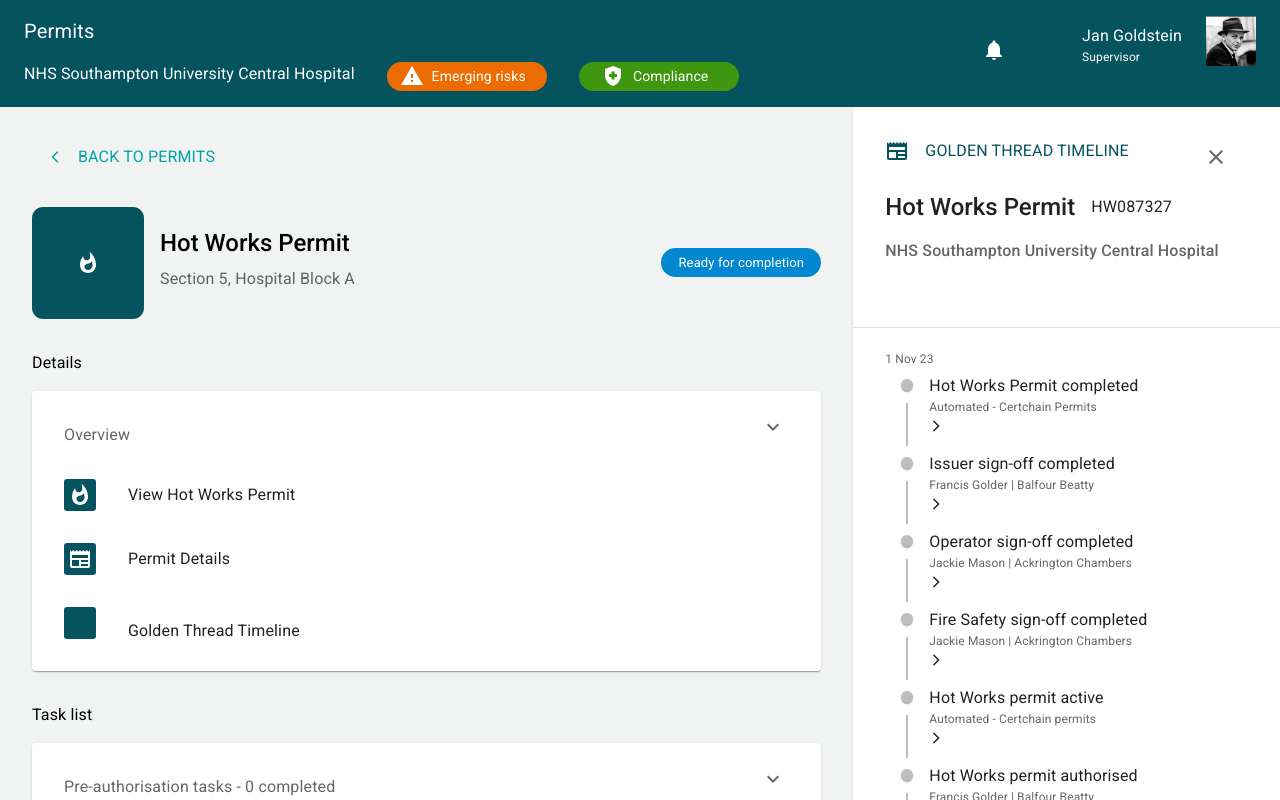
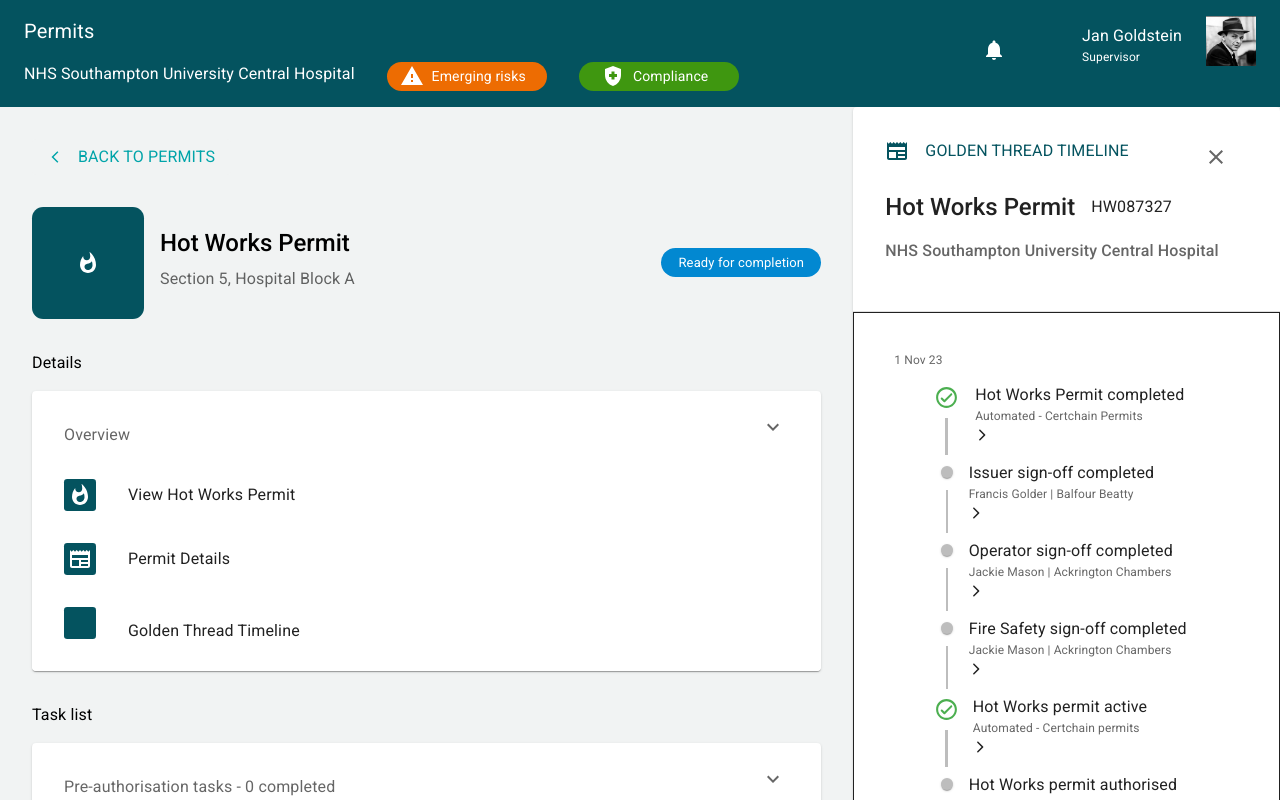
Before and after one commit to Catherinen29/skunkworks, a React (Create React App) app: page /permitoverviewcompleted in a window 1280 px wide. Both pictures are taken after a click on the button "Golden Thread Timeline". Shown: the top 800 px of the page. Built offline with nearby package versions, Linux system fonts and the light colour scheme.

Commit message:
Styling to icons in timeline.

```diff
--- a/src/components/PermitSignOff/GoldenThreadTimeline.js
+++ b/src/components/PermitSignOff/GoldenThreadTimeline.js
@@ -1,9 +1,10 @@
 import { Box, Button, Divider, List, ListItem, Typography } from "@mui/material";
+import { Timeline, TimelineConnector, TimelineContent, TimelineDot, TimelineItem, TimelineSeparator } from "@mui/lab";
 import NewspaperIcon from '@mui/icons-material/Newspaper';
 import CloseIcon from '@mui/icons-material/Close';
 import ArrowForwardIosRoundedIcon from '@mui/icons-material/ArrowForwardIosRounded';
-// import { Timeline } from "@mui/icons-material";
-import { Timeline, TimelineConnector, TimelineContent, TimelineDot, TimelineItem, TimelineSeparator } from "@mui/lab";
+import CheckCircleOutlineRoundedIcon from '@mui/icons-material/CheckCircleOutlineRounded';
+import { InstallMobile } from "@mui/icons-material";
 
 
 export default function GoldenThreadTimeline({setOpenGoldenTimeline}) {
@@ -16,7 +17,7 @@ return (
 <Box>
 
     {/* Title */}
-    <Box sx={{p: '2rem'}}>
+    <Box sx={{p: '2rem', pb: '1rem'}}>
         <Box sx={{display: 'flex', flexDirection: 'row', justifyContent: 'space-between'}}>
             <Box sx={{display: 'flex', flexDirection: 'row'}}>
                 <Box sx={{color: '#04535f'}}>
@@ -44,19 +45,19 @@ return (
 
         <Divider />
 
-    <Box sx={{my: '1rem'}}>
+    <Box sx={{border: 1}}>
 
 
     <Timeline>
 
     <Typography
-        sx={{fontSize: 12, color: 'rgba(0, 0, 0, 0.6)', ml: '1rem'}}>
+        sx={{fontSize: 12, color: 'rgba(0, 0, 0, 0.6)', mt: '1rem', mb: '0.5rem', mx: '1.5rem'}}>
         1 Nov 23</Typography>
 
-        <TimelineItem sx={{':before': {flex: 0}}}>
+        <TimelineItem sx={{ml: '-15rem'}}>
             <TimelineSeparator>
-                <TimelineDot />
-                <TimelineConnector />
+                <CheckCircleOutlineRoundedIcon sx={{fontSize: 25, my: '0.5rem', color: '#4caf50'}} />
+                <TimelineConnector sx={{width: '11%'}} />
             </TimelineSeparator>
                 <TimelineContent>
                     Hot Works Permit completed
@@ -65,7 +66,7 @@ return (
                 </TimelineContent>
         </TimelineItem>
 
-        <TimelineItem sx={{':before': {flex: 0}}}>
+        <TimelineItem sx={{ml: '-15rem'}}>
             <TimelineSeparator>
                 <TimelineDot />
                 <TimelineConnector />
@@ -77,7 +78,7 @@ return (
                 </TimelineContent>
         </TimelineItem>
 
-        <TimelineItem sx={{':before': {flex: 0}}}>
+        <TimelineItem sx={{ml: '-15rem'}}>
             <TimelineSeparator>
                 <TimelineDot />
                 <TimelineConnector />
@@ -89,7 +90,7 @@ return (
                 </TimelineContent>
         </TimelineItem>
 
-        <TimelineItem sx={{':before': {flex: 0}}}>
+        <TimelineItem sx={{ml: '-15rem'}}>
             <TimelineSeparator>
                 <TimelineDot />
                 <TimelineConnector />
@@ -102,10 +103,10 @@ return (
         </TimelineContent>
         </TimelineItem>
 
-        <TimelineItem sx={{':before': {flex: 0}}}>
+        <TimelineItem sx={{ml: '-15rem'}}>
             <TimelineSeparator>
-                <TimelineDot />
-                <TimelineConnector />
+                <CheckCircleOutlineRoundedIcon sx={{fontSize: 25, mx: -0.3, my: '0.5rem', color: '#4caf50'}} />
+                <TimelineConnector sx={{width: '13%'}} />
             </TimelineSeparator>
                 <TimelineContent>
                     <Typography>Hot Works permit active</Typography>
@@ -115,7 +116,7 @@ return (
         </TimelineContent>
         </TimelineItem>
 
-        <TimelineItem sx={{':before': {flex: 0}}}>
+        <TimelineItem sx={{ml: '-15rem'}}>
             <TimelineSeparator>
                 <TimelineDot />
                 <TimelineConnector />
@@ -128,13 +129,13 @@ return (
         </TimelineContent>
         </TimelineItem>
 
-        <TimelineItem sx={{':before': {flex: 0}}}>
+        <TimelineItem sx={{ml: '-15rem'}}>
             <TimelineSeparator>
                 <TimelineDot />
                 <TimelineConnector />
             </TimelineSeparator>
                 <TimelineContent>
-                    <Typography>Precaution checklist compelted</Typography>
+                    <Typography>Precaution checklist completed</Typography>
                     <Typography sx={{fontSize: 12, color: 'rgba(0, 0, 0, 0.6)'}}>James Worthington | Ackrington Chambers</Typography>
 
                     <ArrowForwardIosRoundedIcon sx={{fontSize: 14, mr: '1rem'}} />
@@ -142,10 +143,10 @@ return (
         </TimelineItem>
 
     <Typography
-        sx={{fontSize: 12, color: 'rgba(0, 0, 0, 0.6)', m: '1rem'}}>
+        sx={{fontSize: 12, color: 'rgba(0, 0, 0, 0.6)', mt: '1rem', mx: '1.5rem'}}>
         30 Oct 23</Typography>
 
-        <TimelineItem sx={{':before': {flex: 0}}}>
+        <TimelineItem sx={{ml: '-15rem'}}>
             <TimelineSeparator>
                 <TimelineDot />
                 <TimelineConnector />
@@ -158,7 +159,7 @@ return (
         </TimelineContent>
         </TimelineItem>
 
-        <TimelineItem sx={{':before': {flex: 0}}}>
+        <TimelineItem sx={{ml: '-15rem'}}>
             <TimelineSeparator>
                 <TimelineDot />
                 <TimelineConnector />
@@ -171,7 +172,7 @@ return (
         </TimelineContent>
         </TimelineItem>
 
-        <TimelineItem sx={{':before': {flex: 0}}}>
+        <TimelineItem sx={{ml: '-15rem'}}>
             <TimelineSeparator>
                 <TimelineDot />
                 <TimelineConnector />
@@ -184,7 +185,7 @@ return (
         </TimelineContent>
         </TimelineItem>
 
-        <TimelineItem sx={{':before': {flex: 0}}}>
+        <TimelineItem sx={{ml: '-15rem'}}>
             <TimelineSeparator>
                 <TimelineDot />
                 <TimelineConnector />
@@ -198,10 +199,10 @@ return (
         </TimelineItem>
 
     <Typography
-        sx={{fontSize: 12, color: 'rgba(0, 0, 0, 0.6)', m: '1rem'}}>
+        sx={{fontSize: 12, color: 'rgba(0, 0, 0, 0.6)', mt: '1rem', mb: '0.5rem', mx: '1.5rem'}}>
         13 Oct 23</Typography>
 
-        <TimelineItem sx={{':before': {flex: 0}}}>
+        <TimelineItem sx={{ml: '-15rem'}}>
             <TimelineSeparator>
                 <TimelineDot />
             </TimelineSeparator>
```
